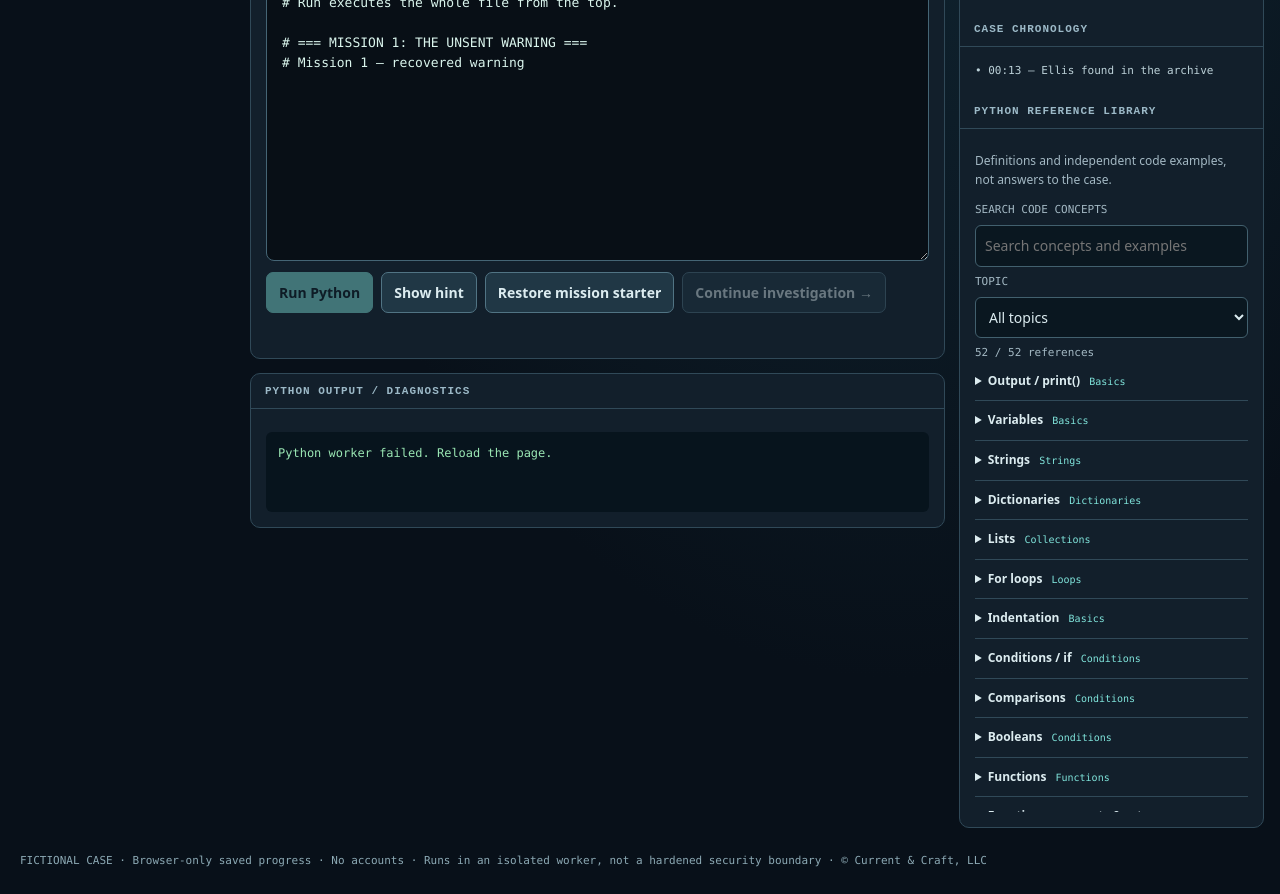
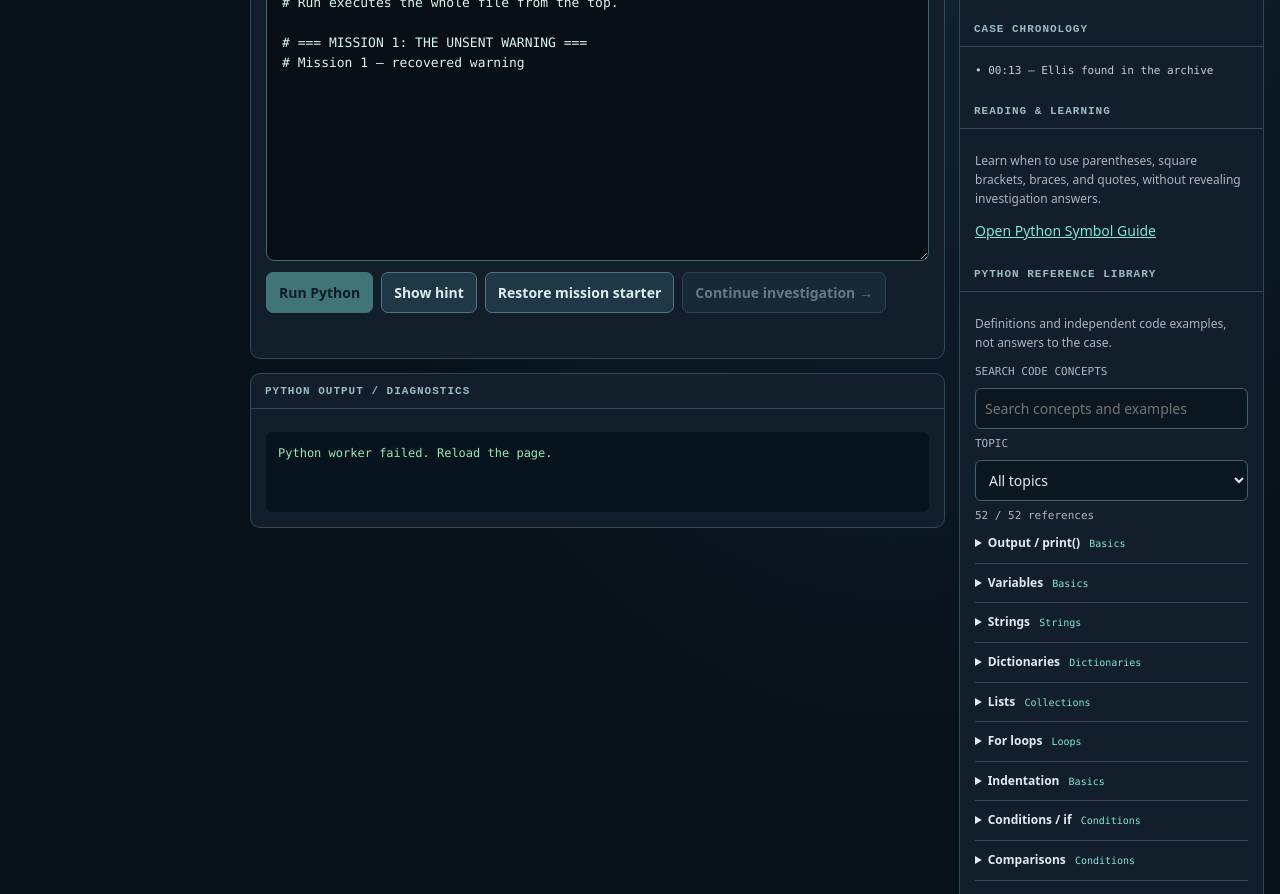
Before and after one commit to mplepera-ai/Current_and_Craft, a plain HTML site: page codebreak/index.html in a window 1280 px wide. Shown: the part 864-1758 px from the top of the page. Drawn offline with Linux system fonts and the light colour scheme.

Commit message:
Add syntax learning guide to v0.3 reference sidebar

```diff
--- a/codebreak/index.html
+++ b/codebreak/index.html
@@ -52,7 +52,7 @@ footer{max-width:1880px;margin:auto;padding:10px 20px 28px;color:#8ca9b4;font:11
 <aside class="panel right">
 <div class="panel-head">CASE FILES / UNLOCKED EVIDENCE</div><div class="pad"><p class="note">Earlier evidence stays accessible. Use <code>evidence</code> for structured records or <code>case_files</code> for complete file contents in Python.</p><p class="note">Example unrelated to the investigation: <code>print(case_files["briefing.txt"])</code> displays a case file. Use the explorer below to discover other filenames and field keys.</p><div id="file-list"></div><div class="eyebrow" style="margin-top:16px">FILE VIEWER</div><pre id="file-preview">Choose a file to inspect its contents.</pre></div>
 <div class="panel-head">CASE CHRONOLOGY</div><div class="pad"><div id="case-timeline"></div></div>
-<div class="panel-head">PYTHON REFERENCE LIBRARY</div><div class="pad"><p class="reference-desc">Definitions and independent code examples, not answers to the case.</p><div class="ref-tools"><label class="tiny" for="reference-search">SEARCH CODE CONCEPTS</label><input id="reference-search" type="search" placeholder="Search concepts and examples"><label class="tiny" for="reference-filter">TOPIC</label><select id="reference-filter"></select><span id="reference-count" class="tiny"></span></div><div id="reference-list" class="reference-scroll"></div></div>
+<div class="panel-head">READING & LEARNING</div><div class="pad"><p class="note">Learn when to use parentheses, square brackets, braces, and quotes, without revealing investigation answers.</p><a href="./syntax-guide.html" target="_blank" rel="noopener">Open Python Symbol Guide</a></div><div class="panel-head">PYTHON REFERENCE LIBRARY</div><div class="pad"><p class="reference-desc">Definitions and independent code examples, not answers to the case.</p><div class="ref-tools"><label class="tiny" for="reference-search">SEARCH CODE CONCEPTS</label><input id="reference-search" type="search" placeholder="Search concepts and examples"><label class="tiny" for="reference-filter">TOPIC</label><select id="reference-filter"></select><span id="reference-count" class="tiny"></span></div><div id="reference-list" class="reference-scroll"></div></div>
 </aside></div>
 <footer>FICTIONAL CASE · Browser-only saved progress · No accounts · Runs in an isolated worker, not a hardened security boundary · © Current & Craft, LLC</footer>
 <script src="./reference.js" defer></script><script src="./learning-support.js"></script>
```
